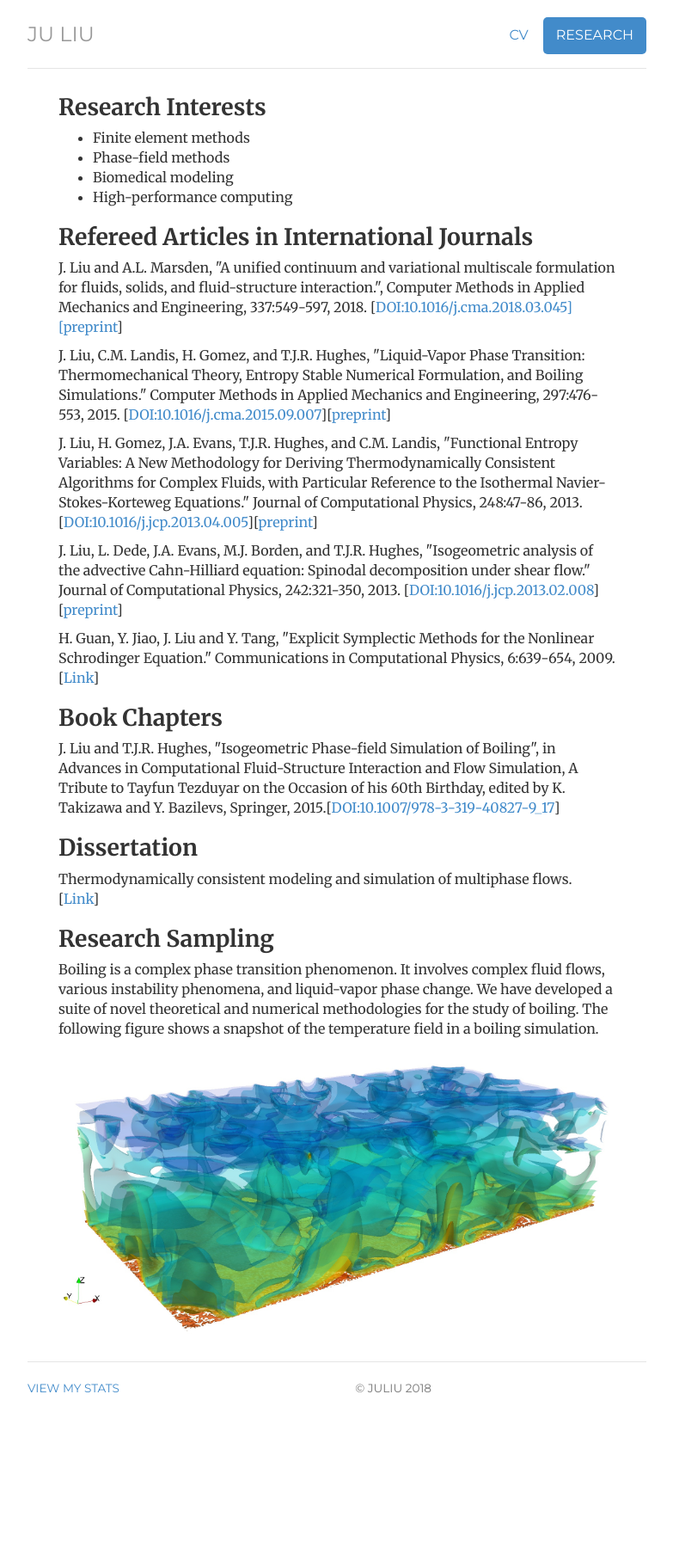
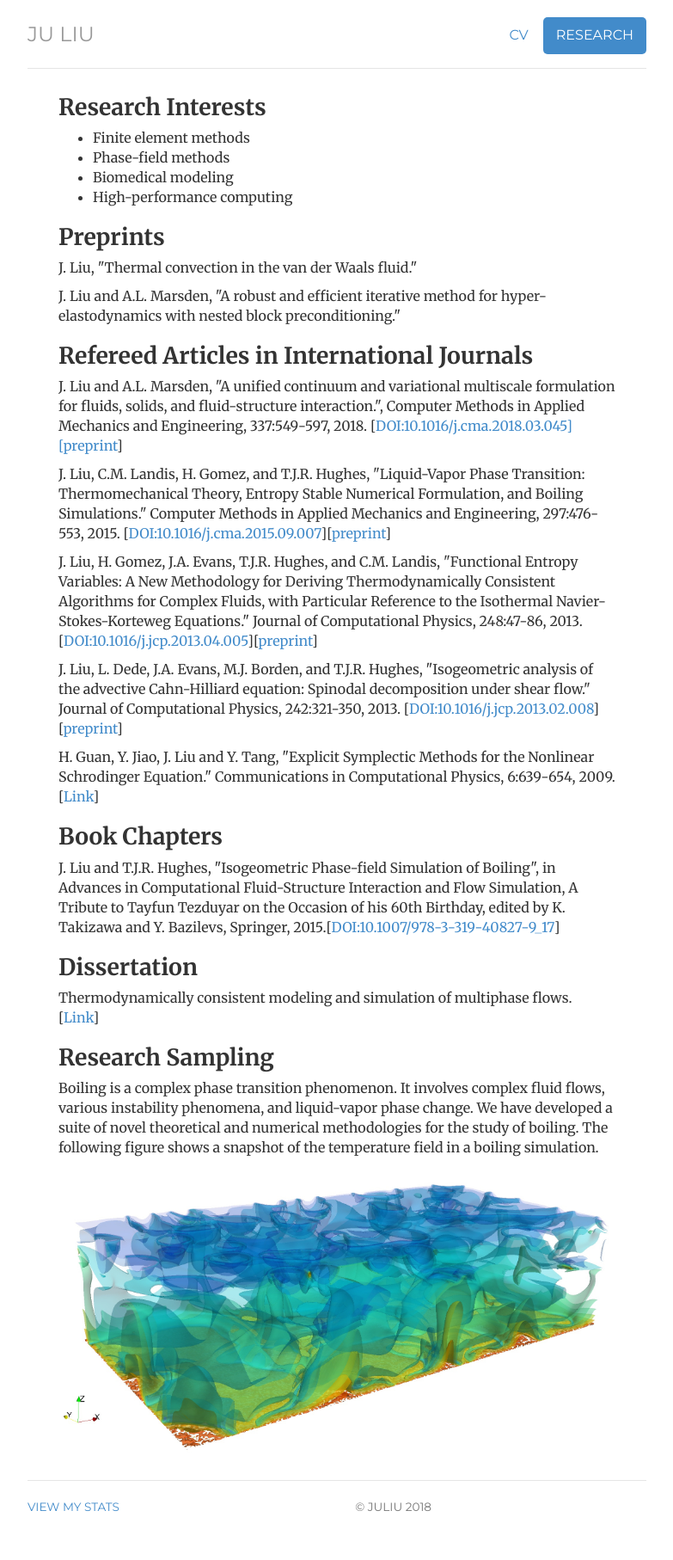
Before and after one commit to ju-liu/ju-liu.github.io, a Jekyll site: the page built from research/index.html, in a window 1280 px wide. Shown: the whole page at 86% size, without its empty margins (248-1031 px from the left). Built offline with Jekyll 4.4.1, drawn with Linux system fonts in a browser that asks for light colours; nearby versions of some CDN libraries; library files that are not in the unit come from our copies; comment, search, counter and statistics services are not loaded; before the commit the page ends 1676 px from its top, so only the background shows below that.

Commit message:
Update index.html

```diff
--- a/research/index.html
+++ b/research/index.html
@@ -15,8 +15,12 @@ description: Current Publication for Dr. Ju Liu
     <li>High-performance computing</li>
   </ul>
 
-<!--  <h2>Preprints</h2>
-<p>J. Liu, "Thermal convection in the van der Waals fluid."</p> -->
+  <h2>Preprints</h2>
+  <p>J. Liu, "Thermal convection in the van der Waals fluid."</p>
+
+  <p>J. Liu and A.L. Marsden, "A robust and efficient iterative method for hyper-elastodynamics with
+nested block preconditioning."</p>
+
 
   <h2>Refereed Articles in International Journals</h2>
   <p>J. Liu and A.L. Marsden, "A unified continuum and variational multiscale
```
